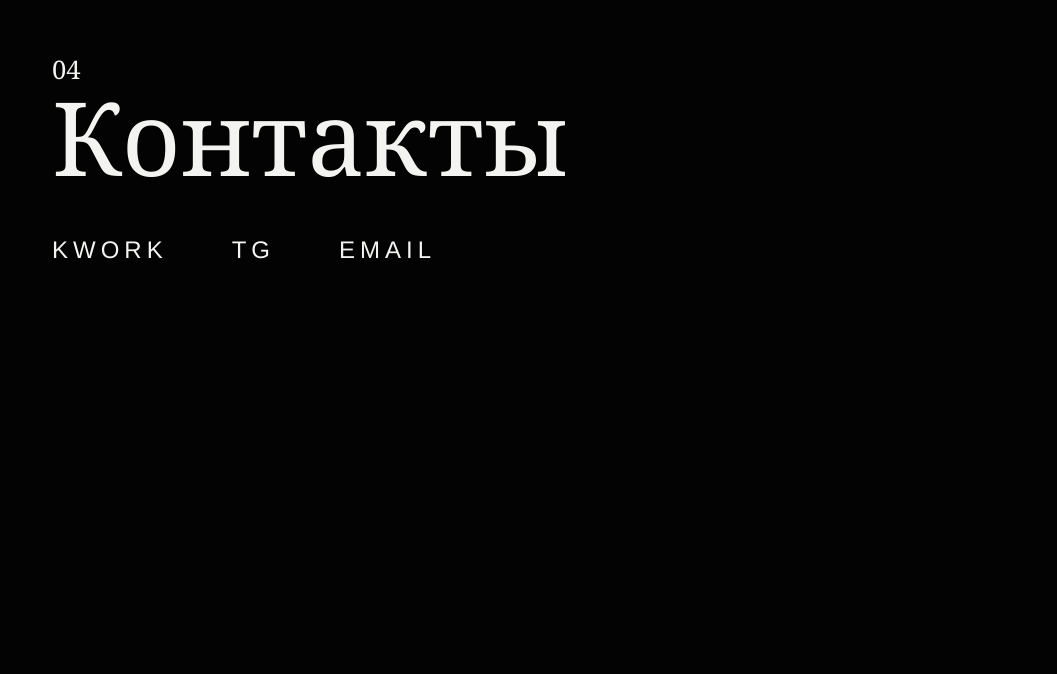
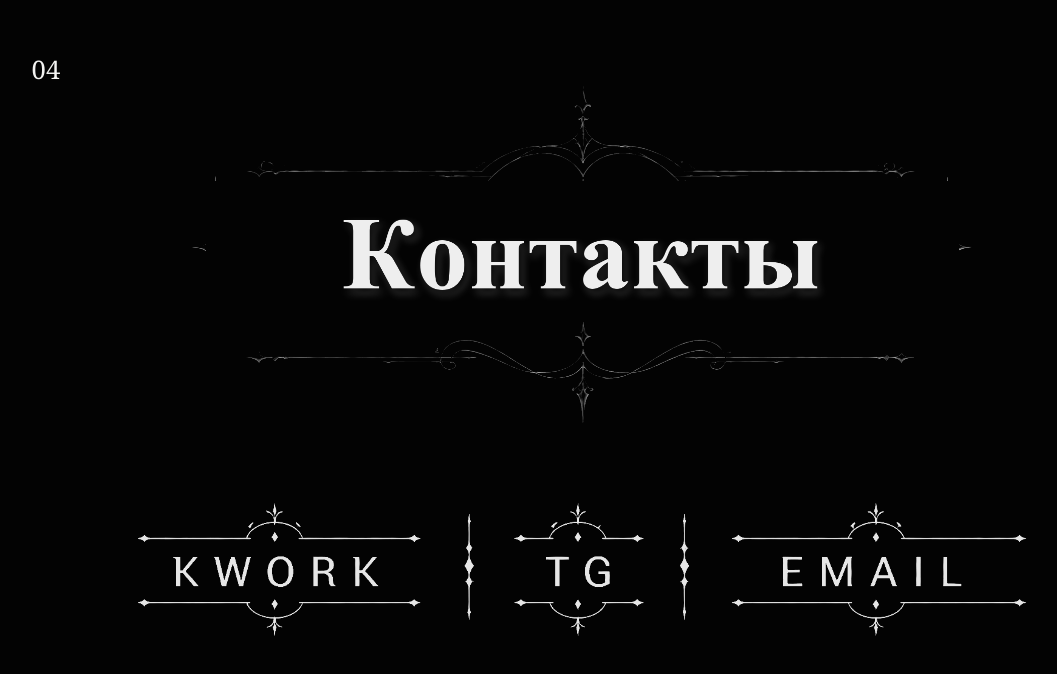
Before and after one commit to todricsn/kwork, a plain HTML site: page index.html in a window 1280 px wide. Shown: the part 6783-7457 px from the top of the page, without its empty margins (58-1115 px from the left). Before the commit the page ends 7171 px from the top, so only its background shows below. Drawn offline with Linux system fonts and the light colour scheme.

Commit message:
Update contacts artwork

```diff
--- a/index.html
+++ b/index.html
@@ -4,7 +4,7 @@
     <meta charset="UTF-8" />
     <meta name="viewport" content="width=device-width, initial-scale=1.0" />
     <title>Avismirea</title>
-    <link rel="stylesheet" href="styles.css?v=20260531-7" />
+    <link rel="stylesheet" href="styles.css?v=20260601-1" />
   </head>
   <body>
     <img class="page-background" src="assets/angel-background-4k.jpg" alt="" aria-hidden="true" />
@@ -203,13 +203,14 @@
       </section>
 
       <section class="content-section contacts-section" id="contacts">
-        <div class="section-inner">
+        <div class="section-inner contacts-inner">
           <p class="section-number">04</p>
-          <h2>Контакты</h2>
-          <div class="contact-row">
-            <a href="https://kwork.ru/user/avismirea" target="_blank" rel="noopener noreferrer">KWORK</a>
-            <a href="https://t.me/avismira1" target="_blank" rel="noopener noreferrer">TG</a>
-            <a href="mailto:doritos.vacban@gmail.com">EMAIL</a>
+          <img class="contacts-title-image" src="assets/contacts-title.png" alt="Контакты" />
+          <div class="contacts-links-image-wrap" aria-label="Контактные ссылки">
+            <img class="contacts-links-image" src="assets/contacts-links.png" alt="" aria-hidden="true" />
+            <a class="contacts-hit contacts-hit--kwork" href="https://kwork.ru/user/avismirea" target="_blank" rel="noopener noreferrer" aria-label="KWORK"></a>
+            <a class="contacts-hit contacts-hit--tg" href="https://t.me/avismira1" target="_blank" rel="noopener noreferrer" aria-label="TG"></a>
+            <a class="contacts-hit contacts-hit--email" href="mailto:doritos.vacban@gmail.com" aria-label="EMAIL"></a>
           </div>
         </div>
       </section>
@@ -238,6 +239,6 @@
         </div>
       </article>
     </div>
-    <script src="script.js?v=20260531-7"></script>
+    <script src="script.js?v=20260601-1"></script>
   </body>
 </html>
--- a/styles.css
+++ b/styles.css
@@ -63,8 +63,7 @@ body {
 }
 
 .primary-nav a,
-.text-link,
-.contact-row a {
+.text-link {
   color: inherit;
   text-decoration: none;
 }
@@ -731,13 +730,53 @@ body.modal-open {
   min-height: 62vh;
 }
 
-.contact-row {
-  display: flex;
-  flex-wrap: wrap;
-  gap: clamp(24px, 5vw, 76px);
-  margin-top: 52px;
-  font-size: clamp(18px, 2vw, 24px);
-  letter-spacing: 5px;
+.contacts-inner {
+  width: min(1120px, 100%);
+}
+
+.contacts-title-image {
+  display: block;
+  width: min(820px, 100%);
+  margin: -24px auto 0;
+}
+
+.contacts-links-image-wrap {
+  position: relative;
+  width: min(920px, 100%);
+  margin: clamp(18px, 4vw, 44px) auto 0;
+}
+
+.contacts-links-image {
+  display: block;
+  width: 100%;
+  opacity: 0.9;
+}
+
+.contacts-hit {
+  position: absolute;
+  top: 0;
+  height: 100%;
+  border-radius: 8px;
+}
+
+.contacts-hit--kwork {
+  left: 0;
+  width: 34%;
+}
+
+.contacts-hit--tg {
+  left: 40%;
+  width: 20%;
+}
+
+.contacts-hit--email {
+  right: 0;
+  width: 35%;
+}
+
+.contacts-hit:focus-visible {
+  outline: 1px solid rgba(247, 247, 243, 0.68);
+  outline-offset: 8px;
 }
 
 @media (max-width: 560px) {
@@ -852,9 +891,13 @@ body.modal-open {
     font-size: 18px;
   }
 
-  .contact-row {
-    display: grid;
-    gap: 22px;
-    font-size: 17px;
+  .contacts-title-image {
+    width: min(420px, 112vw);
+    margin-top: -16px;
+  }
+
+  .contacts-links-image-wrap {
+    width: min(520px, 120vw);
+    margin-top: 8px;
   }
 }
```
Also changed, not shown: assets/contacts-links.png (added), assets/contacts-title.png (added).
